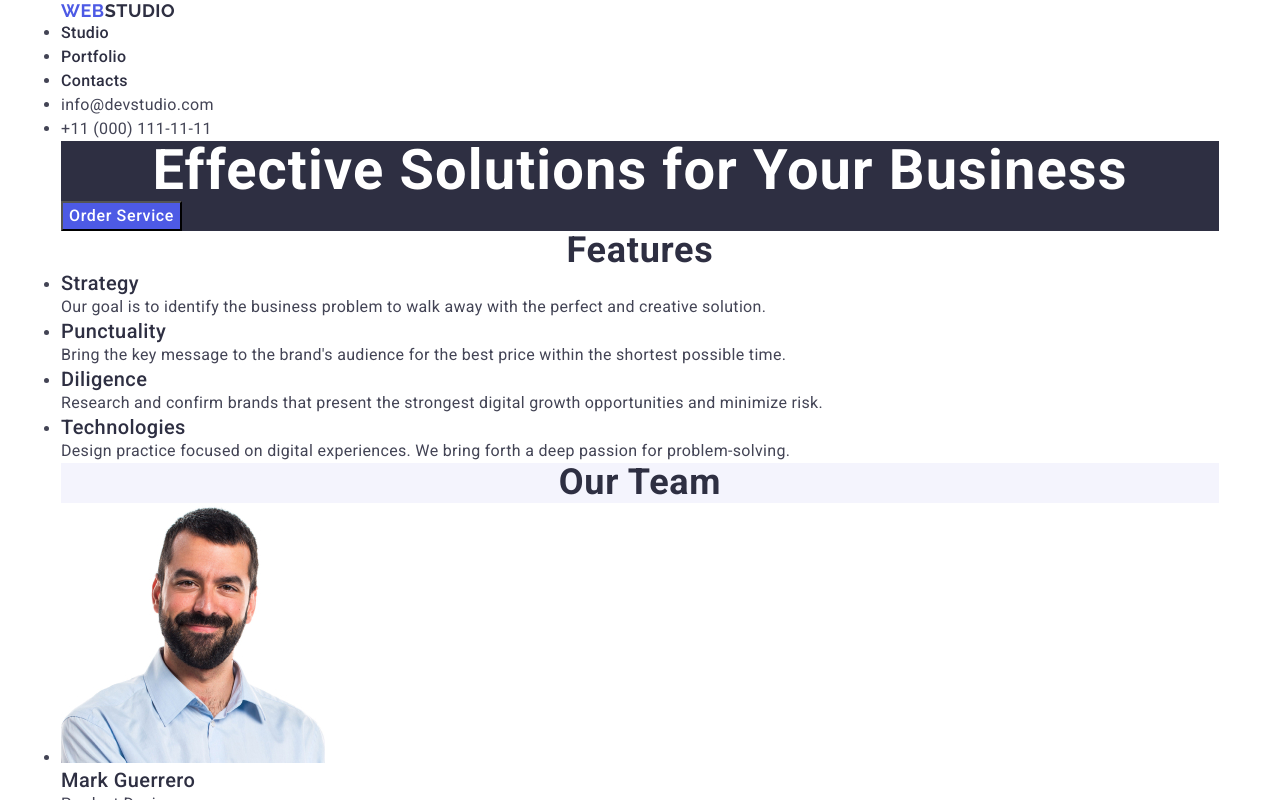
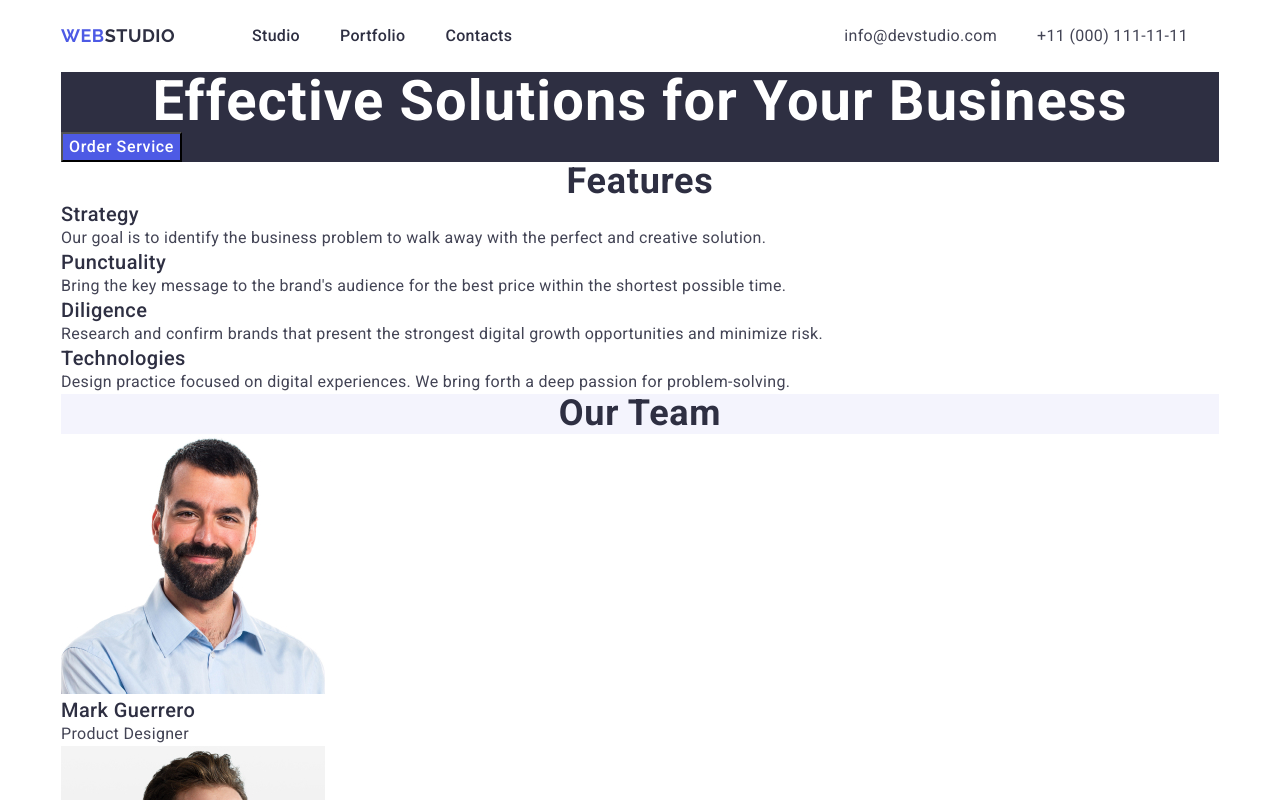
Before and after one commit to ViktorRomaniukov/goit-markup-hw-03, a plain HTML site: page index.html in a window 1280 px wide. Shown: the top 800 px of the page. Drawn offline with nearby package versions, Linux system fonts and the light colour scheme.

Commit message:
dd styles header

```diff
--- a/css/styles.css
+++ b/css/styles.css
@@ -14,6 +14,7 @@ ul {
 
 ul {
   padding-left: 0;
+  list-style: none;
 }
 
 .container {
@@ -22,7 +23,33 @@ ul {
 }
 
 /* Styles header */
+.container-header,
+.container-nav,
+.linkaddress,
+.linknav {
+  display: flex;
+  align-items: center;
+  justify-content: flex-start;
+  flex-direction: row;
+}
 
+.logo {
+  width: 115px;
+  margin-right: 76px;
+}
+
+.linknav {
+  align-items: flex-start;
+  justify-content: flex-start;
+  gap: 40px;
+  margin: 24px 332px 24px 0;
+}
+
+.linkaddress {
+  gap: 40px;
+}
+
+/* Styles main */
 .banner {
   background-color: #2e2f42;
 }
```
